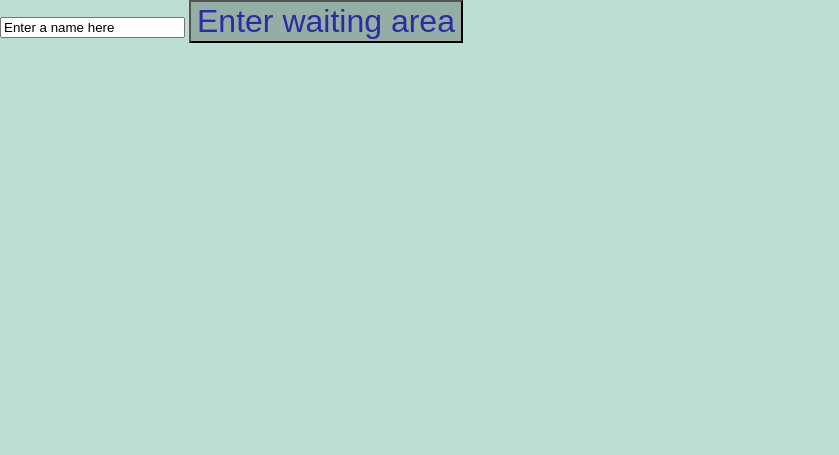
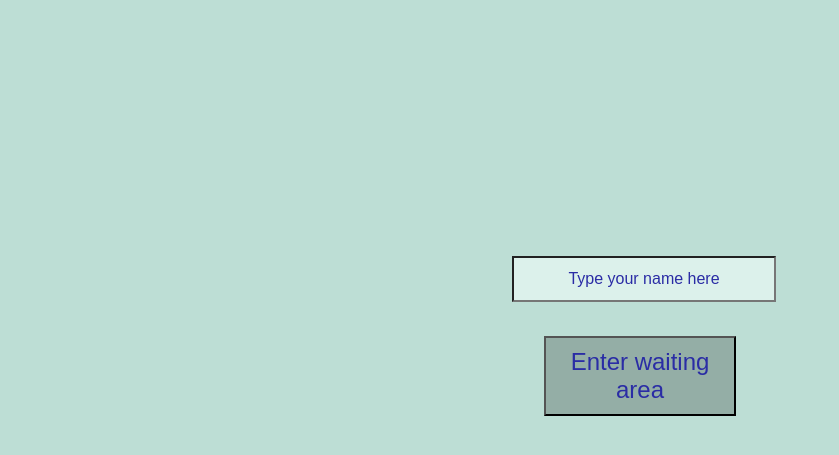
Before and after one commit to liamcolangelo/fish, a Flask app: page /choose_name in a window 1280 px wide. Shown: the top 455 px of the page, without its empty margins (0-839 px from the left). Run offline with Flask 3, Linux system fonts and the light colour scheme.

Commit message:
Entering name screens look nicer

```diff
--- /dev/null
+++ b/static/name.css
@@ -0,0 +1,33 @@
+html {
+    background-color: #bdded5;
+}
+
+body {
+    margin: 0;
+    height: 100vh;
+    width: 100vw;
+}
+
+input {
+    position: absolute;
+    top: 32vh;
+    left: 40vw;
+    color: #2a2ca5;
+    background-color: #dcf1eb;
+    height: 5vh;
+    width: 20vw;
+    font-size: 100%;
+    text-align: center;
+}
+
+button {
+    position: absolute;
+    color: #2a2ca5;
+    background-color: #94aea6;
+    font-size: 3vh;
+    top: 42vh;
+    left: 42.5vw;
+    height: 10vh;
+    width: 15vw;
+
+}
--- a/templates/create_room.html
+++ b/templates/create_room.html
@@ -5,11 +5,11 @@
         <meta name="viewport" content="width=device-width, initial-scale=1.0">
         <script src="{{ url_for('static', filename='jquery.min.js') }}"></script>
         <script type="text/javascript" src="static/create_room.js" defer></script>
-        <link rel="stylesheet" href="/static/main.css"/>
+        <link rel="stylesheet" href="/static/name.css"/>
     </head>
 
     <body>
-        <input id="name" value="Enter a room name">
+        <input id="name" value="Enter a unique room name">
         <button id="submit">Create room</button>
     </body>
 </html>
--- a/templates/name.html
+++ b/templates/name.html
@@ -5,11 +5,11 @@
         <meta name="viewport" content="width=device-width, initial-scale=1.0">
         <script src="{{ url_for('static', filename='jquery.min.js') }}"></script>
         <script type="text/javascript" src="static/name.js" defer></script>
-        <link rel="stylesheet" href="/static/main.css"/>
+        <link rel="stylesheet" href="/static/name.css"/>
     </head>
 
     <body>
-        <input id="name" value="Enter a name here">
+        <input id="name" value="Type your name here">
         <button id="submit-name">Enter waiting area</button>
     </body>
 </html>
```
